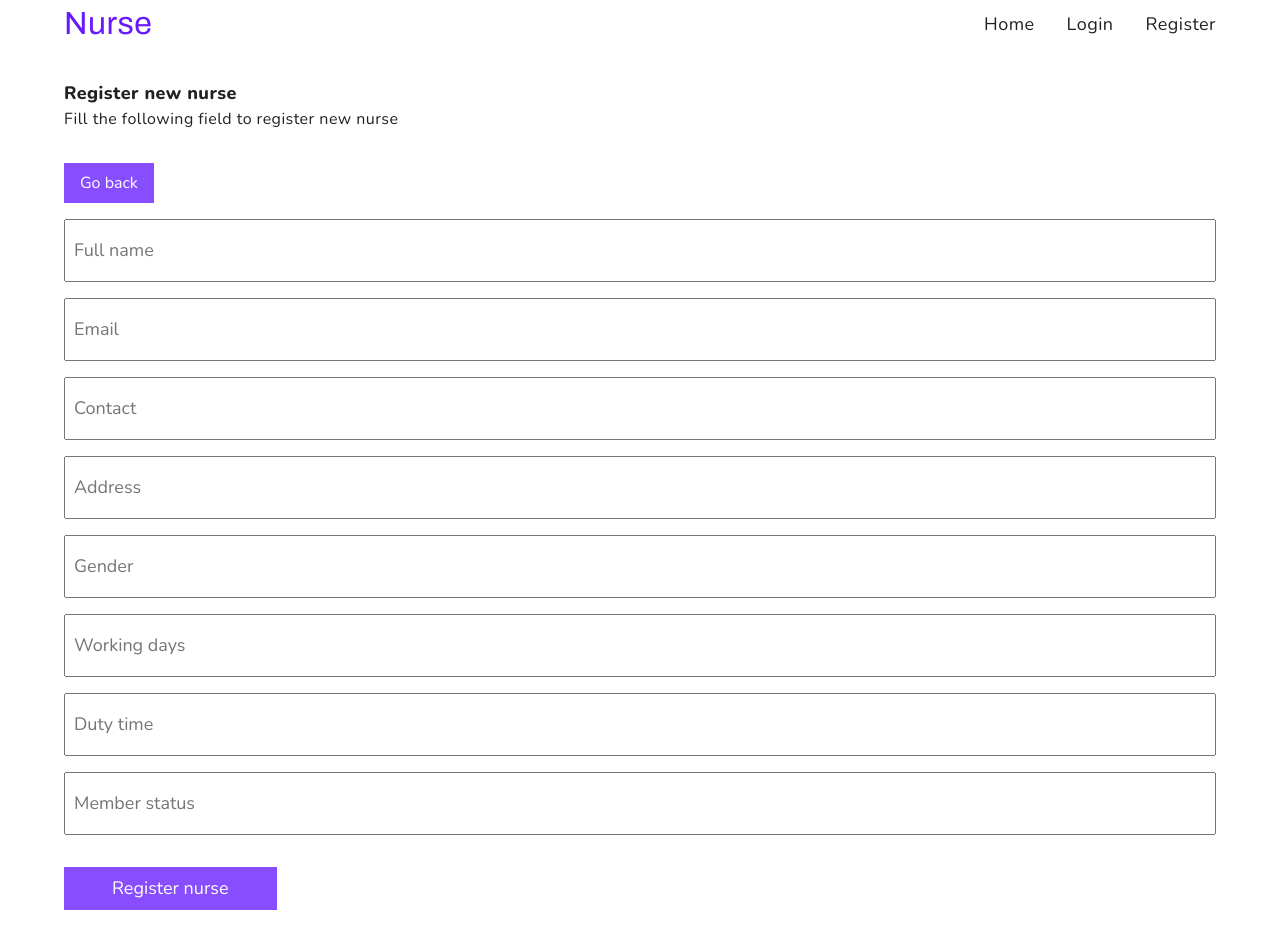
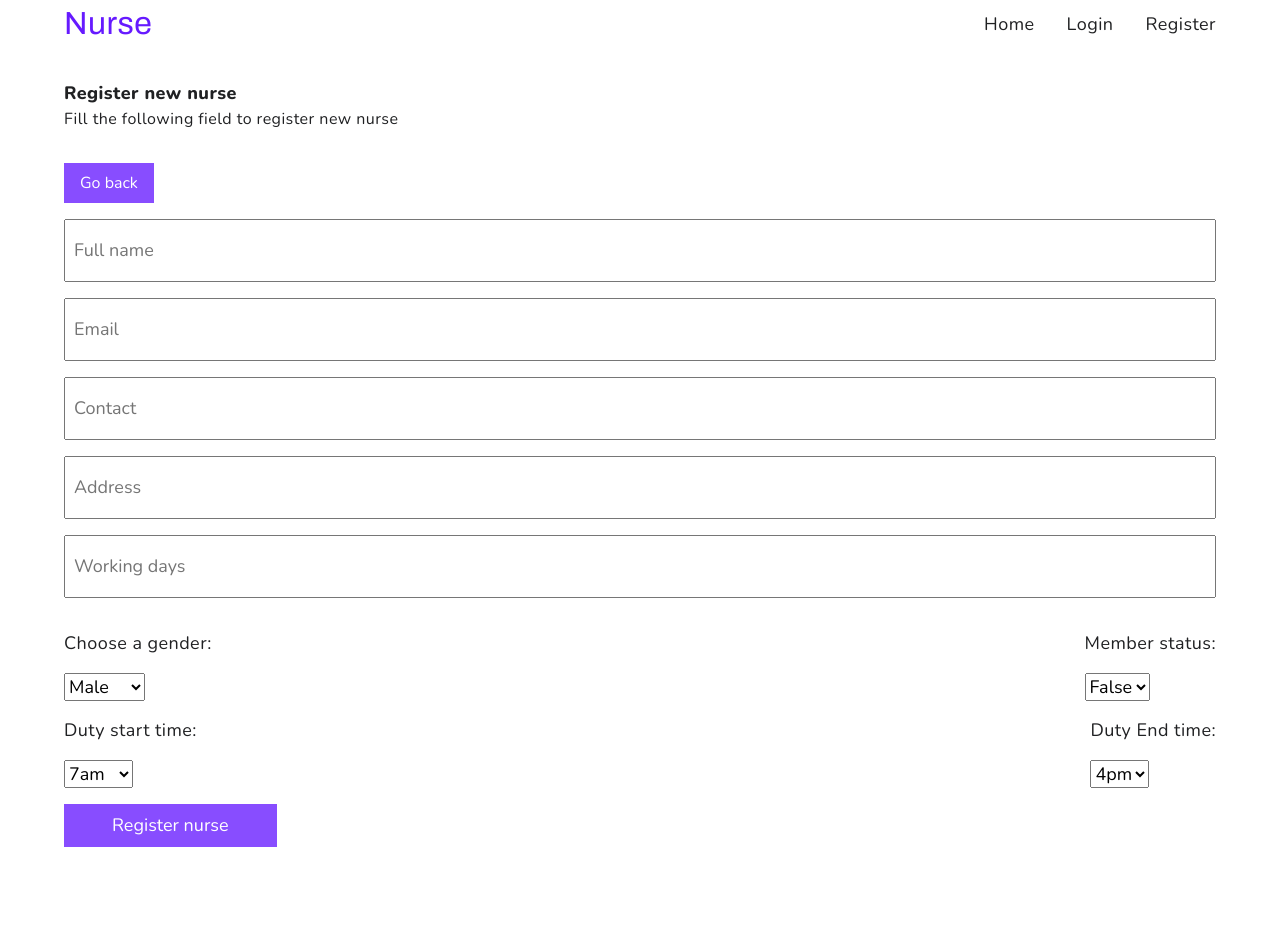
Before and after one commit to rajutamanglama63/nurse-management-app, a React (Create React App) app in the folder client/: page /nurses/new in a window 1280 px wide. After the commit the page ends 863 px from the top, so only its background shows below. Built offline with nearby package versions, Linux system fonts and the light colour scheme.

Commit message:
feat: add nurse ui refactored

```diff
--- a/client/src/pages/new/New.js
+++ b/client/src/pages/new/New.js
@@ -1,8 +1,26 @@
+import { useState } from "react";
 import { paths } from "../../utils/paths";
 import { navigatorFunc } from "../../utils/reuseableFunc";
 
 // import { Link } from "react-router-dom";
 const New = () => {
+  const [nurseData, setNurseData] = useState({
+    fullname: "",
+    email: "",
+    contact: "",
+    address: "",
+    gender: "",
+    photo: "",
+    workingDays: "",
+    dutyStartTime: "",
+    dutyEndTime: "",
+    isRoundingManager: "",
+  });
+
+  const handleInput = (e) => {
+    const { name, value } = e.target;
+    setNurseData({ ...nurseData, [name]: value });
+  };
   return (
     <div className="wrapper flex block-view">
       <div className="container container-sm">
@@ -20,35 +38,106 @@ const New = () => {
           <input
             className="input-field region-margin-tn border-line"
             placeholder="Full name"
+            name="fullname"
+            value={nurseData.fullname}
+            onChange={handleInput}
           />
           <input
             className="input-field region-margin-tn border-line"
             placeholder="Email"
+            name="email"
+            value={nurseData.email}
+            onChange={handleInput}
           />
           <input
             className="input-field region-margin-tn border-line"
             placeholder="Contact"
+            name="contact"
+            value={nurseData.contact}
+            onChange={handleInput}
           />
           <input
             className="input-field region-margin-tn border-line"
             placeholder="Address"
-          />
-          <input
-            className="input-field region-margin-tn border-line"
-            placeholder="Gender"
+            name="address"
+            value={nurseData.address}
+            onChange={handleInput}
           />
           <input
             className="input-field region-margin-tn border-line"
             placeholder="Working days"
+            name="workingDays"
+            value={nurseData.workingDays}
+            onChange={handleInput}
           />
-          <input
+          {/* <input
             className="input-field region-margin-tn border-line"
-            placeholder="Duty time"
-          />
-          <input
-            className="input-field region-margin-tn border-line"
-            placeholder="Member status"
-          />
+            placeholder="Gender"
+            name="gender"
+            value={nurseData.gender}
+            onChange={handleInput}
+          /> */}
+          <div className="flex split-pair align-center">
+            <div>
+              <label className="paragraph region-margin-tn" for="gender">
+                Choose a gender:
+              </label>
+              <select name="gender" id="gender" onChange={handleInput}>
+                <option value={nurseData.gender}>Male</option>
+                <option value={nurseData.gender}>Female</option>
+              </select>
+            </div>
+            <div>
+              <label
+                className="paragraph region-margin-tn"
+                for="isRoundingManager"
+              >
+                Member status:
+              </label>
+              <select
+                name="isRoundingManager"
+                id="isRoundingManager"
+                onChange={handleInput}
+              >
+                <option value={nurseData.isRoundingManager}>False</option>
+                <option value={nurseData.isRoundingManager}>true</option>
+              </select>
+            </div>
+          </div>
+
+          <div className="flex split-pair align-center">
+            <div>
+              <label className="paragraph region-margin-tn" for="dutyStartTime">
+                Duty start time:
+              </label>
+              <select
+                name="dutyStartTime"
+                id="dutyStartTime"
+                onChange={handleInput}
+              >
+                <option value={nurseData.dutyStartTime}>7am</option>
+                <option value={nurseData.dutyStartTime}>10am</option>
+                <option value={nurseData.dutyStartTime}>2pm</option>
+                <option value={nurseData.dutyStartTime}>6pm</option>
+              </select>
+            </div>
+            <div>
+              <label className="paragraph region-margin-tn" for="dutyEndTime">
+                Duty End time:
+              </label>
+              <select
+                name="dutyEndTime"
+                id="dutyEndTime"
+                onChange={handleInput}
+              >
+                <option value={nurseData.dutyEndTime}>4pm</option>
+                <option value={nurseData.dutyEndTime}>6pm</option>
+                <option value={nurseData.dutyEndTime}>8pm</option>
+                <option value={nurseData.dutyEndTime}>7am</option>
+              </select>
+            </div>
+          </div>
+
           <button className="secondary-button region-margin-tn" type="submit">
             Register nurse
           </button>
--- a/client/src/reducers/nurseReducer.js
+++ b/client/src/reducers/nurseReducer.js
@@ -1,7 +1,6 @@
 import { createSlice } from "@reduxjs/toolkit";
 
 import services from "../services/nurses";
-import { setDataInLocalStorage } from "../utils/reuseableFunc";
 
 const nurseSlice = createSlice({
   name: "nurse",
@@ -11,7 +10,7 @@ const nurseSlice = createSlice({
     nurseDetail: {},
   },
   reducers: {
-    setNurse(state, action) {
+    getNurse(state, action) {
       const responseData = action.payload;
 
       return typeof responseData === "string"
@@ -20,35 +19,50 @@ const nurseSlice = createSlice({
     },
     setNurseDetail(state, action) {
       const responseData = action.payload;
-      console.log(responseData);
+
       return typeof responseData === "string"
         ? { ...state, msg: responseData, nurses: [], nurseDetail: {} }
         : { ...state, msg: "", nurses: [], nurseDetail: responseData };
     },
+    setNurse(state, action) {
+      const responseData = action.payload;
+
+      return typeof responseData === "string"
+        ? { ...state, msg: responseData, nurses: [], nurseDetail: {} }
+        : {
+            ...state,
+            msg: "",
+            nurses: [...state, responseData],
+            nurseDetail: {},
+          };
+    },
   },
 });
 
-export const { setNurse, setNurseDetail } = nurseSlice.actions;
+export const { getNurse, setNurseDetail, setNurse } = nurseSlice.actions;
 
 export const getAllNurses = () => {
   return async (dispatch) => {
     const resultData = await services.nurseList();
 
-    dispatch(setNurse(resultData));
+    dispatch(getNurse(resultData));
   };
 };
 
 export const getNurseDetail = (nurseId) => {
-  console.log("nurse-detail");
   return async (dispatch) => {
     const resultData = await services.singleNurse(nurseId);
-    const stringifiedData = JSON.stringify(resultData);
-    setDataInLocalStorage("singleNurse", stringifiedData);
-
-    console.log(resultData);
 
     dispatch(setNurseDetail(resultData));
   };
 };
 
+export const createNurse = (nurseData) => {
+  return async (dispatch) => {
+    const resultData = await services.registerNurse(nurseData);
+
+    dispatch(setNurse(resultData));
+  };
+};
+
 export default nurseSlice.reducer;
```
Also changed, not shown: 1 other file (tests, documents, lock files or other folders).
